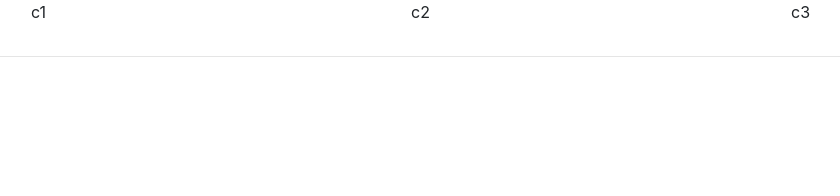
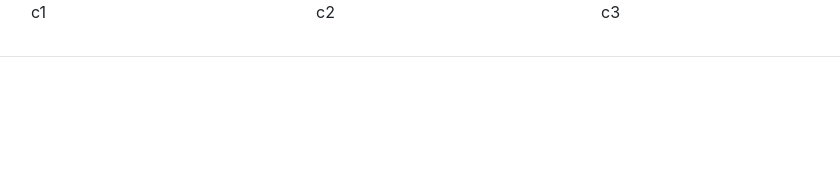
Before and after one commit to at07cm1/smadagascar_site, a Jekyll site: the page built from test.html, in a window 1280 px wide. Shown: the top 196 px of the page, without its empty margins (54-894 px from the left). Built offline with Jekyll 4.4.1, drawn with Linux system fonts in a browser that asks for light colours.

Commit message:
bootstrap grid test

```diff
--- a/test.html
+++ b/test.html
@@ -5,13 +5,13 @@ title: Test
 
 <div class="container">
 <div class="row">
-	<div class="col-sm-4">
+	<div class="col-md-12 col-lg-3">
 		<p>c1</p>
 	</div>
-	<div class="col-sm-4">
+	<div class="col-md-12 col-lg-3">
 		<p>c2</p>
 	</div>
-	<div class="col-sm-4">
+	<div class="col-md-12 col-lg-3">
 		<p>c3</p>
 	</div>
 </div>
```
